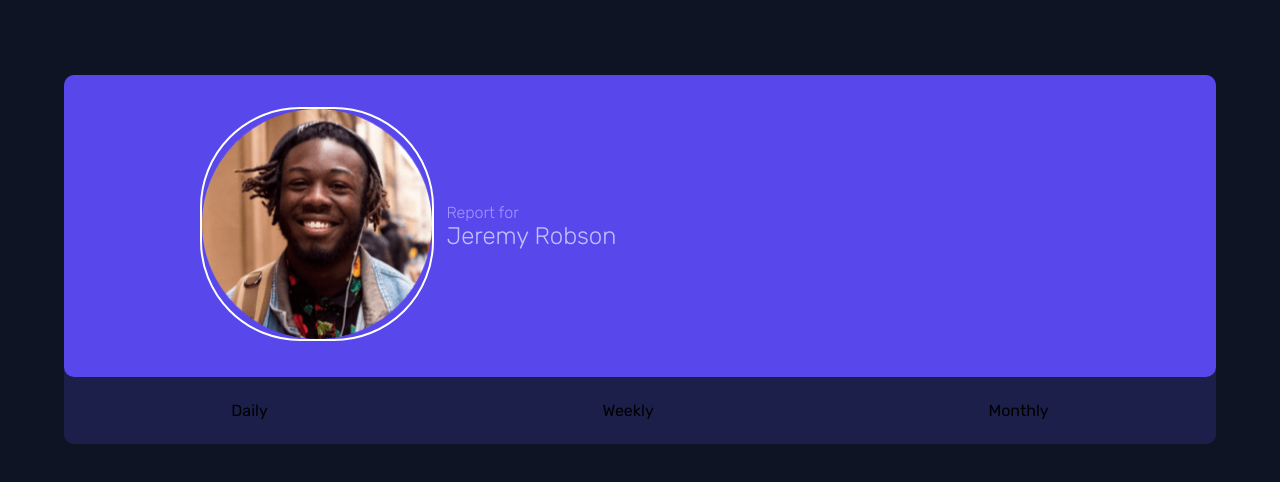
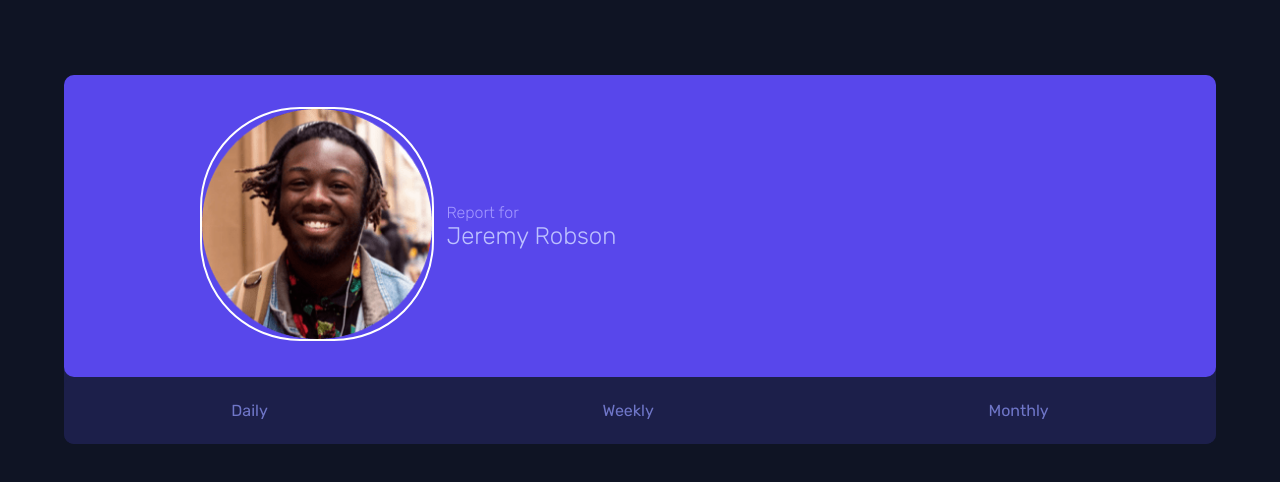
Before and after one commit to OscarAnillo/Time-tracking-dashboard, a React (Create React App) app: page / in a window 1280 px wide. Shown: the top 482 px of the page. Built offline with nearby package versions, Linux system fonts and the light colour scheme.

Commit message:
add styles to ul and li tags

```diff
--- a/src/App.css
+++ b/src/App.css
@@ -69,3 +69,9 @@ img {
   align-items: center;
   justify-content: space-around;
 }
+.main-nav ul li {
+  color: hsl(235, 45%, 61%);
+}
+.main-nav ul li:active {
+  color: #fff;
+}
```
